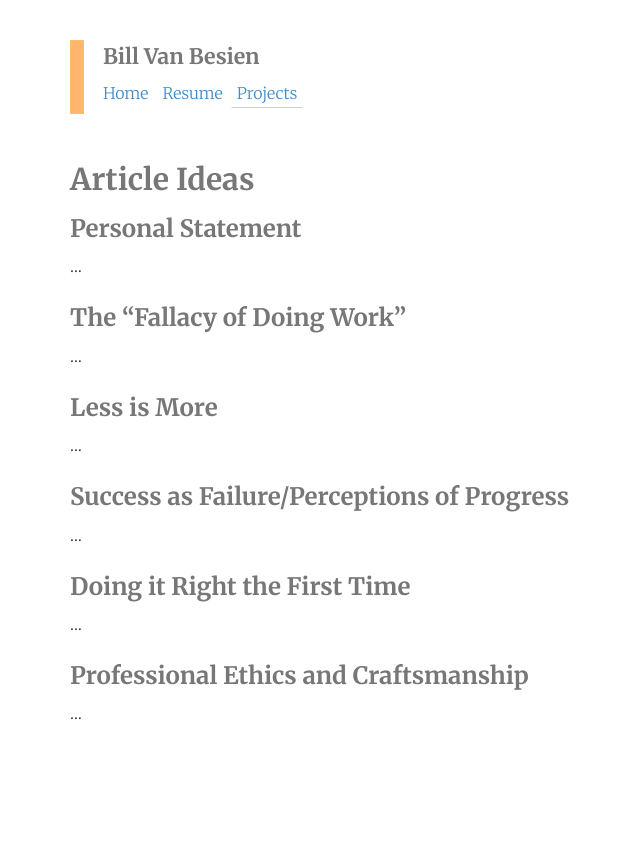
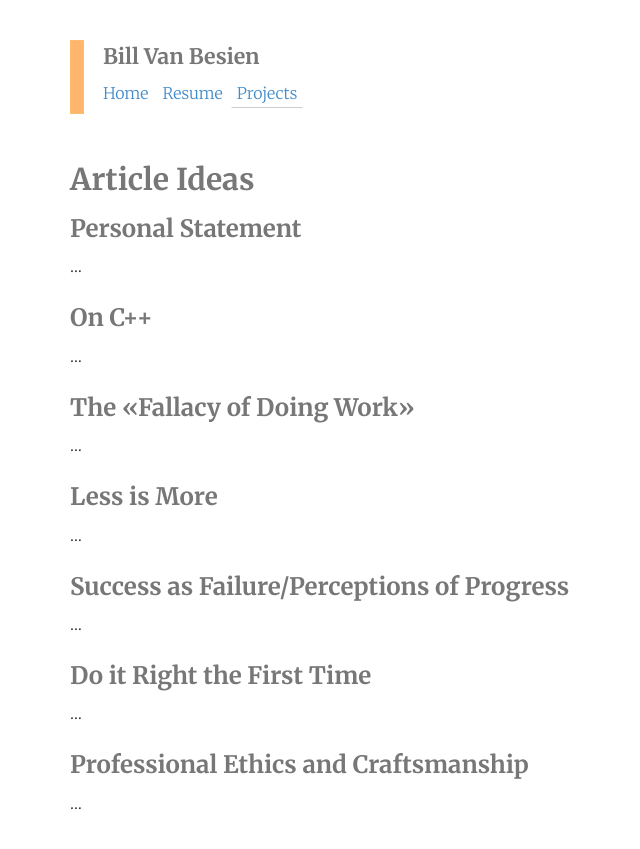
Before and after one commit to billvb/billvb.github.io, a Jekyll site: the page built from projects/ideas.md, in a window 1280 px wide. Shown: the top 849 px of the page, without its empty margins (0-640 px from the left). Built offline with Jekyll 4.4.1, drawn with Linux system fonts in a browser that asks for light colours; nearby versions of some CDN libraries.

Commit message:
Minor change to ideas.md

```diff
--- a/projects/ideas.md
+++ b/projects/ideas.md
@@ -11,7 +11,12 @@ layout: base
 ...
 
 
-### The "Fallacy of Doing Work"
+### On C++
+
+...
+
+
+### The &laquo;Fallacy of Doing Work&raquo;
 
 ...
 
@@ -26,7 +31,7 @@ layout: base
 ...
 
 
-### Doing it Right the First Time
+### Do it Right the First Time
 
 ...
 
```
